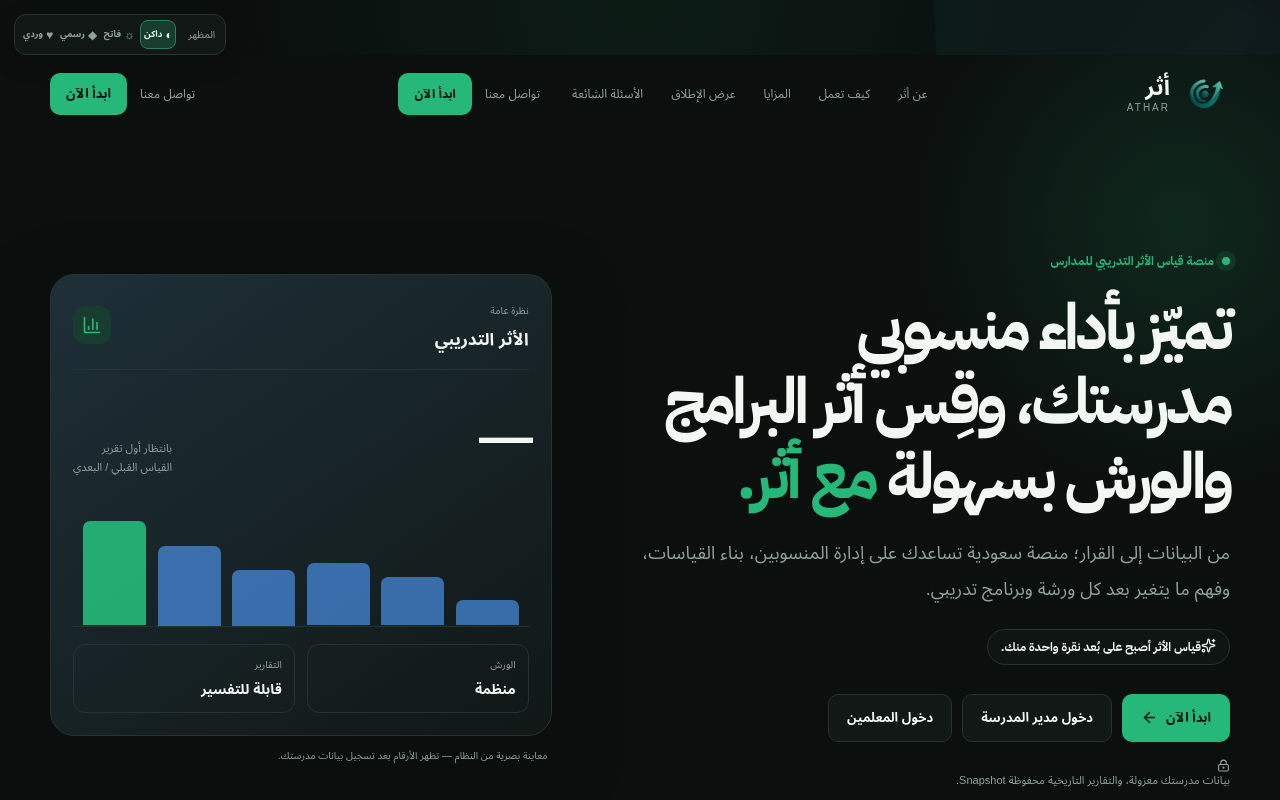
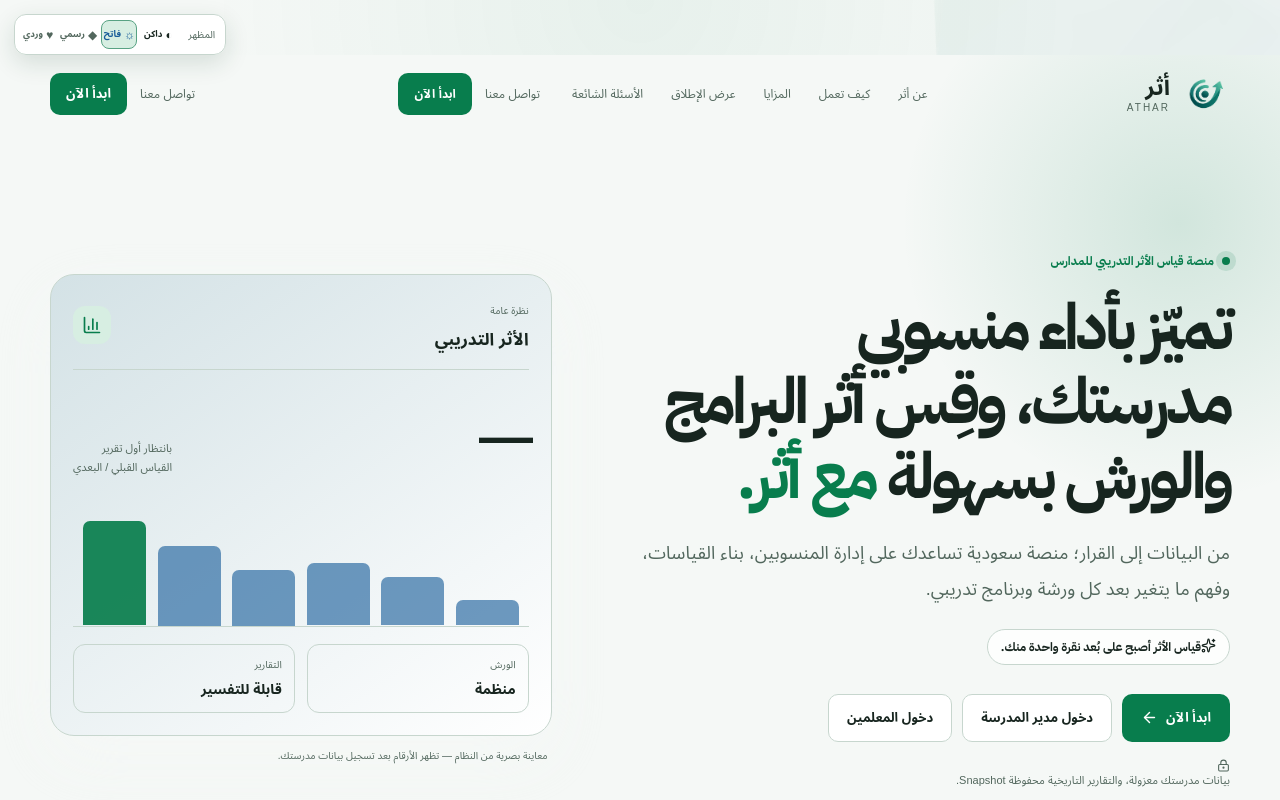
Before and after one commit to itsreyuki/Ather, a Next.js app: page / in a window 1280 px wide. Shown: the top 800 px of the page. Built offline with nearby package versions, Linux system fonts and the light colour scheme; no server answers; the database is empty.

Commit message:
Use light theme by default

```diff
--- a/app/layout.tsx
+++ b/app/layout.tsx
@@ -15,7 +15,7 @@ export default function RootLayout({ children }: Readonly<{ children: React.Reac
   return (
     <html lang="ar" dir="rtl" suppressHydrationWarning>
       <head>
-        <script dangerouslySetInnerHTML={{ __html: "try{var t=localStorage.getItem('athar-theme');if(['dark','light','official','pink'].includes(t))document.documentElement.dataset.theme=t}catch(e){}" }} />
+        <script dangerouslySetInnerHTML={{ __html: "try{var t=localStorage.getItem('athar-theme');document.documentElement.dataset.theme=['dark','light','official','pink'].includes(t)?t:'light'}catch(e){document.documentElement.dataset.theme='light'}" }} />
       </head>
       <body>
         <AmbientBackground />
--- a/src/components/theme/theme-provider.tsx
+++ b/src/components/theme/theme-provider.tsx
@@ -11,12 +11,12 @@ export const themeOptions = [
 
 export type ThemeId = (typeof themeOptions)[number]["id"];
 const storageKey = "athar-theme";
-const ThemeContext = createContext<{ theme: ThemeId; setTheme: (theme: ThemeId) => void }>({ theme: "dark", setTheme: () => undefined });
+const ThemeContext = createContext<{ theme: ThemeId; setTheme: (theme: ThemeId) => void }>({ theme: "light", setTheme: () => undefined });
 
 function isTheme(value: string | null): value is ThemeId { return themeOptions.some((option) => option.id === value); }
 function applyTheme(theme: ThemeId) { document.documentElement.dataset.theme = theme; }
 
-let currentTheme: ThemeId = "dark";
+let currentTheme: ThemeId = "light";
 const subscribers = new Set<() => void>();
 if (typeof window !== "undefined") {
   const saved = window.localStorage.getItem(storageKey);
@@ -24,12 +24,12 @@ if (typeof window !== "undefined") {
 }
 function subscribe(listener: () => void) {
   subscribers.add(listener);
-  const onStorage = () => { const saved = window.localStorage.getItem(storageKey); currentTheme = isTheme(saved) ? saved : "dark"; listener(); };
+  const onStorage = () => { const saved = window.localStorage.getItem(storageKey); currentTheme = isTheme(saved) ? saved : "light"; listener(); };
   window.addEventListener("storage", onStorage);
   return () => { subscribers.delete(listener); window.removeEventListener("storage", onStorage); };
 }
 function getSnapshot() { return currentTheme; }
-function getServerSnapshot(): ThemeId { return "dark"; }
+function getServerSnapshot(): ThemeId { return "light"; }
 
 export function ThemeProvider({ children }: { children: ReactNode }) {
   const theme = useSyncExternalStore(subscribe, getSnapshot, getServerSnapshot);
```
